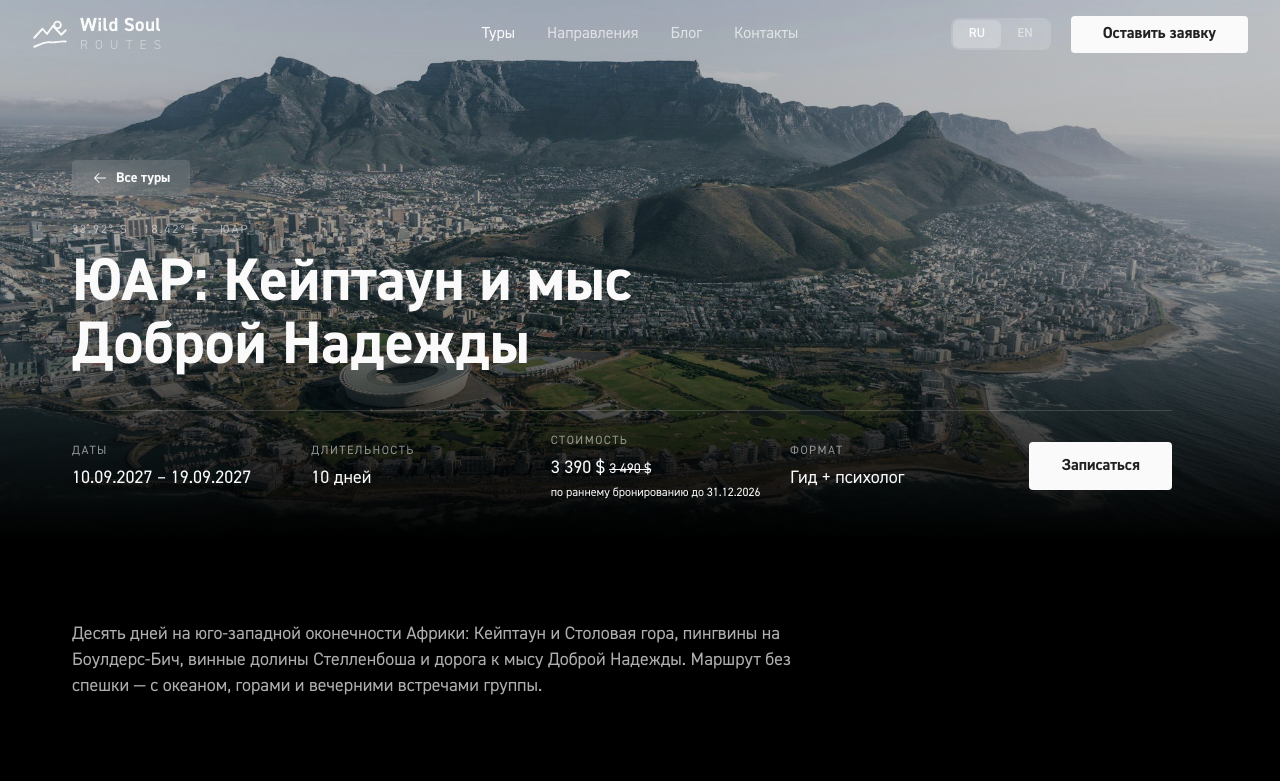
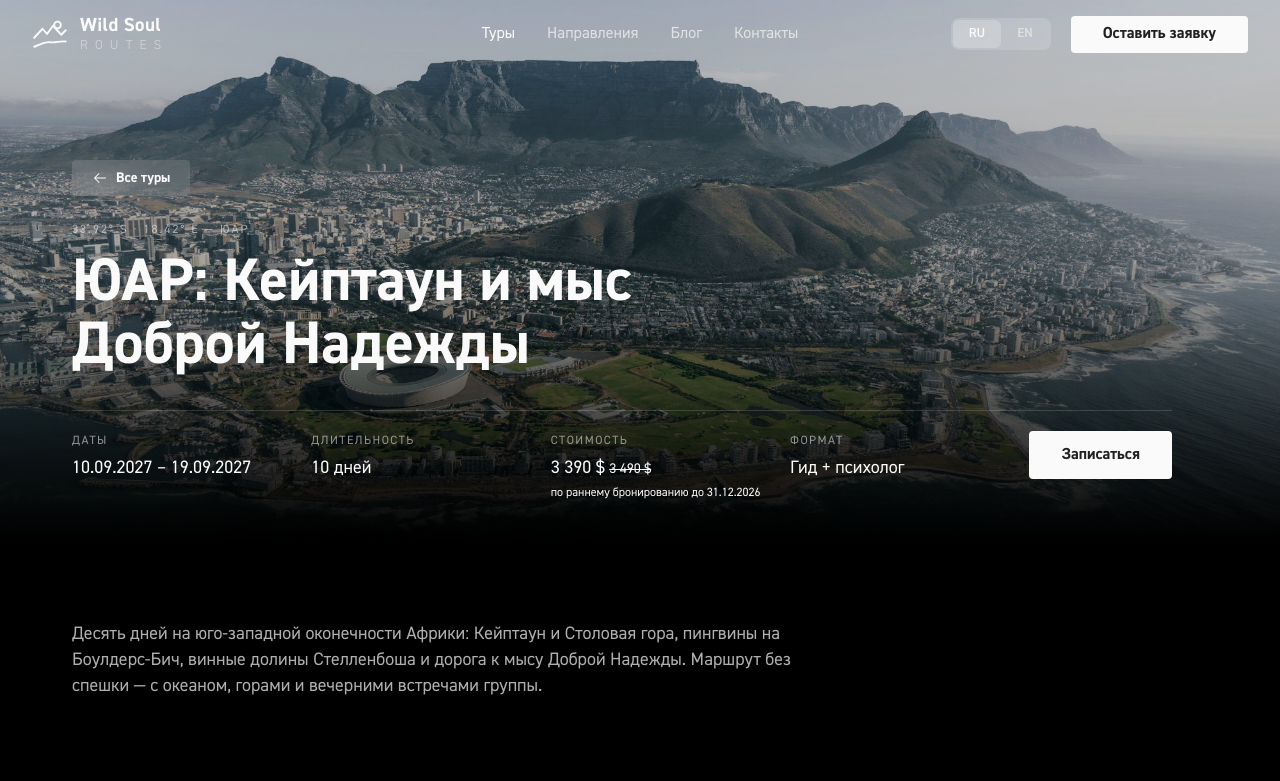
Before and after one commit to fifulina-uxui/wild-soul-routes, a React (Vite) app: page /tours/capetown in a window 1280 px wide. Shown: the top 781 px of the page. Built offline with nearby package versions, Linux system fonts and the light colour scheme.

Commit message:
Tour hero meta: top alignment

```diff
--- a/src/pages/TourDetailPage.tsx
+++ b/src/pages/TourDetailPage.tsx
@@ -204,7 +204,7 @@ export default function TourDetailPage() {
               {tour.title}
             </h1>
 
-            <div className="mt-8 grid max-w-[1100px] grid-cols-2 items-center gap-4 border-t border-[rgb(255_255_255/15%)] pt-5 sm:grid-cols-3 lg:grid-cols-[1fr_1fr_1fr_1fr_auto]">
+            <div className="mt-8 grid max-w-[1100px] grid-cols-2 items-start gap-4 border-t border-[rgb(255_255_255/15%)] pt-5 sm:grid-cols-3 lg:grid-cols-[1fr_1fr_1fr_1fr_auto]">
               <div>
                 <dt className={metaLabel}>{t.tours.meta.start}</dt>
                 <dd className="mt-1 text-[18px] leading-[26px] text-[#fafafa]">{tour.start}</dd>
```
